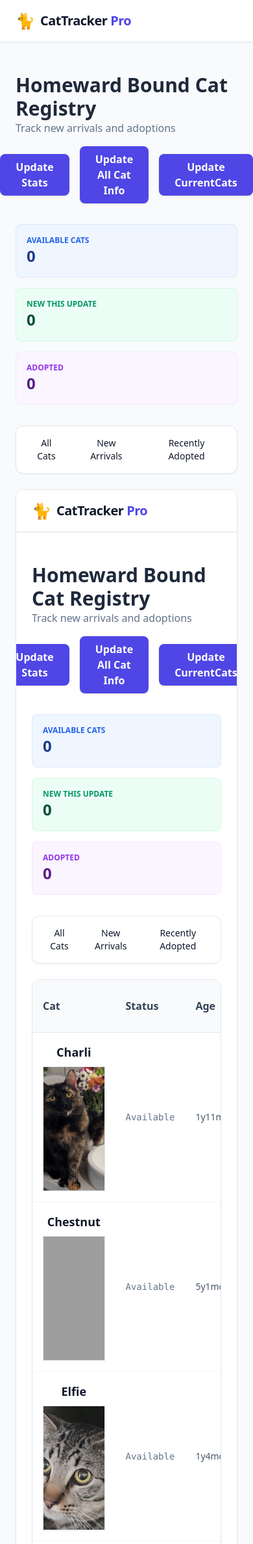
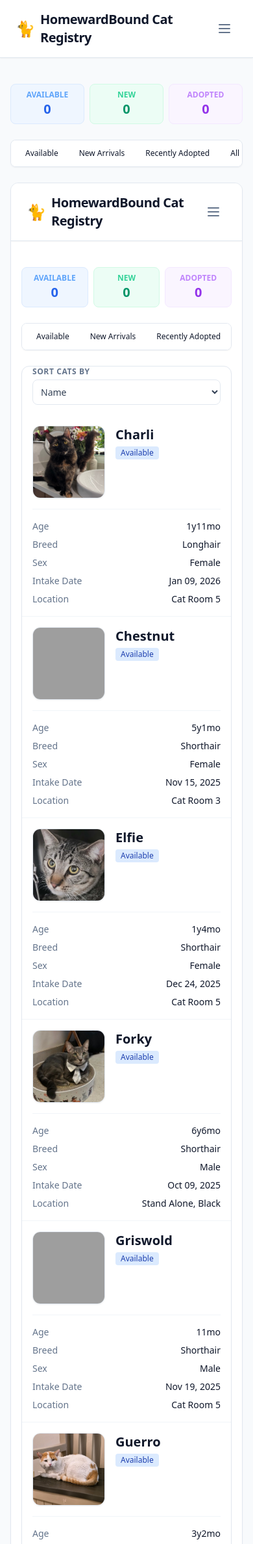
Before and after one commit to timarbuckle/homewardbound, a Django app: page / in a window 390 px wide. Shown: the top 2376 px of the page at 65% size. Run offline with Django 5.2, Linux system fonts and the light colour scheme; data comes from the database, SQL or seed files in the repository; both versions use the stored data as it was after the commit; some libraries are stand-ins or nearby versions; grey boxes are pictures that could not be loaded.

Commit message:
improve mobile view, show all cats, other tweaks

```diff
--- a/hbcats/cats/templates/cats/base.html
+++ b/hbcats/cats/templates/cats/base.html
@@ -1,54 +1,64 @@
 {% load static %}
-
 <!doctype html>
 <html lang="en">
     <head>
         <meta charset="UTF-8" />
         <meta name="viewport" content="width=device-width, initial-scale=1.0" />
         <title>{% block title %}Cat Registry{% endblock %}</title>
-
         <script src="https://cdn.tailwindcss.com"></script>
         <!--
-        <link rel="stylesheet" href="{% static 'cats/css/output.css' %}" />
-        -->
+-        <link rel="stylesheet" href="{% static 'cats/css/output.css' %}" />
+-        -->
 
         <script src="https://unpkg.com/htmx.org@1.9.10"></script>
-
         <style>
-            /* Define how HTMX indicators behave globally */
-            .htmx-indicator {
-                display: none;
-            }
-            .htmx-request .htmx-indicator {
-                display: inline;
-            }
-            .htmx-request.htmx-indicator {
-                display: inline;
-            }
+            .htmx-indicator { display: none; }
+            .htmx-request .htmx-indicator { display: inline; }
+            [x-cloak] { display: none !important; }
         </style>
     </head>
     <body class="bg-slate-50 text-slate-900 min-h-screen">
-        <nav
-            class="bg-white border-b border-slate-200 py-4 mb-6 shadow-sm print:hidden"
-        >
-            <div
-                class="max-w-6xl mx-auto px-6 flex justify-between items-center"
-            >
-                <div class="flex items-center gap-2">
-                    <span class="text-2xl">🐈</span>
-                    <span class="font-bold text-xl tracking-tight"
-                        >CatTracker
-                        <span class="text-indigo-600">Pro</span></span
-                    >
+        <nav class="bg-white border-b border-slate-200 py-4 mb-6 shadow-sm print:hidden">
+            <div class="max-w-6xl mx-auto px-6">
+                <div class="flex justify-between items-center">
+                    <div class="flex items-center gap-2">
+                        <span class="text-2xl">🐈</span>
+                        <span class="font-bold text-xl tracking-tight">
+                            HomewardBound Cat Registry
+                        </span>
+                    </div>
+
+                    <div>
+                        <button id="mobile-menu-toggle" class="text-slate-500 hover:text-indigo-600 p-2">
+                            <svg class="w-6 h-6" fill="none" stroke="currentColor" viewBox="0 0 24 24">
+                                <path id="hamburger-icon" stroke-linecap="round" stroke-linejoin="round" stroke-width="2" d="M4 6h16M4 12h16M4 18h16"></path>
+                            </svg>
+                        </button>
+                    </div>
                 </div>
-                <div
-                    class="hidden md:flex space-x-8 text-sm font-medium text-slate-600"
-                >
-                    <a href="/" class="hover:text-indigo-600">Dashboard</a>
-                    <a href="{% url 'report' %}" class="hover:text-indigo-600"
-                        >Report</a
-                    >
-                    <a href="#" class="hover:text-indigo-600">Settings</a>
+
+                <div id="mobile-menu" class="hidden mt-4 border-t border-slate-100 pt-4 pb-2 space-y-4">
+                    <div class="flex flex-col space-y-2">
+                        <a href="/" class="px-3 py-2 rounded-md text-base font-medium text-slate-600 hover:bg-slate-50">Dashboard</a>
+                        <a href="{% url 'report' %}" class="px-3 py-2 rounded-md text-base font-medium text-slate-600 hover:bg-slate-50">Report</a>
+                        <a href="#" class="px-3 py-2 rounded-md text-base font-medium text-slate-600 hover:bg-slate-50">Settings</a>
+                    </div>
+
+                    <div class="border-t border-slate-100 pt-4 flex flex-col gap-2 px-3">
+                        <p class="text-[10px] font-bold text-slate-400 uppercase tracking-widest px-1">Actions</p>
+                        <button hx-post="{% url 'update_stats' %}" hx-target="#stats-display"
+                                class="w-full text-left py-2 px-3 text-sm font-medium text-indigo-600 hover:bg-indigo-50 rounded-md flex items-center">
+                            <span class="mr-2">↻</span> Update Stats
+                        </button>
+                        <button hx-post="{% url 'update_all_cats' %}" hx-target="#stats-display"
+                                class="w-full text-left py-2 px-3 text-sm font-medium text-indigo-600 hover:bg-indigo-50 rounded-md flex items-center">
+                            <span class="mr-2">↻</span> Update All Info
+                        </button>
+                        <button hx-post="{% url 'update_cats' %}" hx-target="#stats-display"
+                                class="w-full text-left py-2 px-3 text-sm font-medium text-indigo-600 hover:bg-indigo-50 rounded-md flex items-center">
+                            <span class="mr-2">↻</span> Update Current
+                        </button>
+                    </div>
                 </div>
             </div>
         </nav>
@@ -56,6 +66,17 @@
         <main>{% block content %} {% endblock %}</main>
 
         <script>
+            // Toggle logic for the mobile menu
+            const menuBtn = document.getElementById('mobile-menu-toggle');
+            const menu = document.getElementById('mobile-menu');
+            const icon = document.getElementById('hamburger-icon');
+
+            menuBtn.addEventListener('click', () => {
+                const isHidden = menu.classList.toggle('hidden');
+                // Switch icon between Hamburger and X
+                icon.setAttribute('d', isHidden ? 'M4 6h16M4 12h16M4 18h16' : 'M6 18L18 6M6 6l12 12');
+            });
+
             document.body.addEventListener("htmx:configRequest", (event) => {
                 event.detail.headers["X-CSRFToken"] = "{{ csrf_token }}";
             });
--- a/hbcats/cats/templates/cats/cat_table.html
+++ b/hbcats/cats/templates/cats/cat_table.html
@@ -1,122 +1,117 @@
 {% load static %}
-<!--
-<link rel="stylesheet" href="{% static 'cats/css/popup.css' %}" />
-<script src="{% static 'cats/js/popup.js' %}"></script>
--->
 
+<div id="cat-container" class="w-full">
+    <div class="md:hidden mb-4 px-4">
+        <label for="mobile-sort" class="block text-xs font-semibold text-slate-500 uppercase tracking-wider mb-1">
+            Sort Cats By
+        </label>
+        <select
+            id="mobile-sort"
+            class="w-full p-2 bg-white border border-slate-200 rounded-lg text-slate-700 text-sm focus:ring-2 focus:ring-blue-500 outline-none"
+            onchange="htmx.ajax('GET', this.value, {target: '#cat-table', swap: 'innerHTML'})"
+        >
+            <option value="?filter={{ current_filter }}&sort=name&sort_order=asc" {% if current_sort == 'name' %}selected{% endif %}>Name</option>
+            <option value="?filter={{ current_filter }}&sort=status&sort_order=asc" {% if current_sort == 'status' %}selected{% endif %}>Status</option>
+            <option value="?filter={{ current_filter }}&sort=age&sort_order=desc" {% if current_sort == 'age' %}selected{% endif %}>Age (Newest)</option>
+            <option value="?filter={{ current_filter }}&sort=intake_date&sort_order=desc" {% if current_sort == 'intake_date' %}selected{% endif %}>Intake Date</option>
+            <option value="?filter={{ current_filter }}&sort=location&sort_order=asc" {% if current_sort == 'location' %}selected{% endif %}>Location</option>
+        </select>
+    </div>
+
+    <div class="overflow-x-auto">
         <table class="w-full text-left border-collapse" id="cat-table">
-    <thead class="bg-slate-50 border-b border-slate-200">
+            <thead class="hidden md:table-header-group bg-slate-50 border-b border-slate-200">
                 <tr>
                     <th class="p-4 font-semibold text-slate-700">
-                <a hx-get="?filter={{ current_filter }}&sort=name&sort_order={% if current_sort == 'name' and current_sort_order == 'asc' %}desc{% else %}asc{% endif %}" hx-target="#cat-table" hx-swap="innerHTML">
-                    Cat
+                        <a class="cursor-pointer" hx-get="?filter={{ current_filter }}&sort=name&sort_order={% if current_sort == 'name' and current_sort_order == 'asc' %}desc{% else %}asc{% endif %}" hx-target="#cat-table" hx-swap="innerHTML">
+                            Cat {% if current_sort == 'name' %}{% if current_sort_order == 'asc' %}↑{% else %}↓{% endif %}{% endif %}
                         </a>
                     </th>
                     <th class="p-4 font-semibold text-slate-700">
-                <a hx-get="?filter={{ current_filter }}&sort=status&sort_order={% if current_sort == 'status' and current_sort_order == 'asc' %}desc{% else %}asc{% endif %}" hx-target="#cat-table" hx-swap="innerHTML">
-                    Status
+                        <a class="cursor-pointer" hx-get="?filter={{ current_filter }}&sort=age&sort_order={% if current_sort == 'age' and current_sort_order == 'asc' %}desc{% else %}asc{% endif %}" hx-target="#cat-table" hx-swap="innerHTML">
+                            Age {% if current_sort == 'age' %}{% if current_sort_order == 'asc' %}↑{% else %}↓{% endif %}{% endif %}
                         </a>
                     </th>
                     <th class="p-4 font-semibold text-slate-700">
-                <a hx-get="?filter={{ current_filter }}&sort=age&sort_order={% if current_sort == 'age' and current_sort_order == 'asc' %}desc{% else %}asc{% endif %}" hx-target="#cat-table" hx-swap="innerHTML">
-                    Age
+                        <a class="cursor-pointer" hx-get="?filter={{ current_filter }}&sort=status&sort_order={% if current_sort == 'status' and current_sort_order == 'asc' %}desc{% else %}asc{% endif %}" hx-target="#cat-table" hx-swap="innerHTML">
+                            Status {% if current_sort == 'status' %}{% if current_sort_order == 'asc' %}↑{% else %}↓{% endif %}{% endif %}
                         </a>
                     </th>
-            <th class="p-4 font-semibold text-slate-700">
-                <a hx-get="?filter={{ current_filter }}&sort=intake_date&sort_order={% if current_sort == 'intake_date' and current_sort_order == 'asc' %}desc{% else %}asc{% endif %}" hx-target="#cat-table" hx-swap="innerHTML">
-                    Intake Date
+                    <th class="p-4 font-semibold text-slate-700 whitespace-nowrap">
+                        <a class="cursor-pointer" hx-get="?filter={{ current_filter }}&sort=intake_date&sort_order={% if current_sort == 'intake_date' and current_sort_order == 'asc' %}desc{% else %}asc{% endif %}" hx-target="#cat-table" hx-swap="innerHTML">
+                            Intake Date {% if current_sort == 'intake_date' %}{% if current_sort_order == 'asc' %}↑{% else %}↓{% endif %}{% endif %}
                         </a>
                     </th>
-            <th class="p-4 font-semibold text-slate-700">
-                <a hx-get="?filter={{ current_filter }}&sort=sex&sort_order={% if current_sort == 'sex' and current_sort_order == 'asc' %}desc{% else %}asc{% endif %}" hx-target="#cat-table" hx-swap="innerHTML">
-                    Sex
-                </a>
-            </th>
-            <th class="p-4 font-semibold text-slate-700">
-                <a hx-get="?filter={{ current_filter }}&sort=breed&sort_order={% if current_sort == 'breed' and current_sort_order == 'asc' %}desc{% else %}asc{% endif %}" hx-target="#cat-table" hx-swap="innerHTML">
-                    Breed
-                </a>
-            </th>
-            <th class="p-4 font-semibold text-slate-700">
-                <a hx-get="?filter={{ current_filter }}&sort=primary_color&sort_order={% if current_sort == 'primary_color' and current_sort_order == 'asc' %}desc{% else %}asc{% endif %}" hx-target="#cat-table" hx-swap="innerHTML">
-                    Primary Color
-                </a>
-            </th>
-            <th class="p-4 font-semibold text-slate-700">
-                <a hx-get="?filter={{ current_filter }}&sort=location&sort_order={% if current_sort == 'location' and current_sort_order == 'asc' %}desc{% else %}asc{% endif %}" hx-target="#cat-table" hx-swap="innerHTML">
-                    Location
-                </a>
-            </th>
-            <!--
-            <th class="p-4 font-semibold text-slate-700">
-                <a hx-get="?filter={{ current_filter }}&sort=first_seen&sort_order={% if current_sort == 'first_seen' and current_sort_order == 'asc' %}desc{% else %}asc{% endif %}" hx-target="#cat-table" hx-swap="innerHTML">
-                    First Seen
-                </a>
-            </th>
-            <th class="p-4 font-semibold text-slate-700">
-                <a hx-get="?filter={{ current_filter }}&sort=last_seen&sort_order={% if current_sort == 'last_seen' and current_sort_order == 'asc' %}desc{% else %}asc{% endif %}" hx-target="#cat-table" hx-swap="innerHTML">
-                    Last Seen
-                </a>
-            </th>
-            <th class="p-4 font-semibold text-slate-700">
-                <a hx-get="?filter={{ current_filter }}&sort=last_updated&sort_order={% if current_sort == 'last_updated' and current_sort_order == 'asc' %}desc{% else %}asc{% endif %}" hx-target="#cat-table" hx-swap="innerHTML">
-                    Last Updated
-                </a>
-            </th>
-            -->
+                    <th class="p-4 font-semibold text-slate-700">Sex</th>
+                    <th class="p-4 font-semibold text-slate-700">Breed</th>
+                    <th class="p-4 font-semibold text-slate-700">Location</th>
                 </tr>
             </thead>
-    <tbody id="cat-table-body" class="divide-y divide-slate-100">
+
+            <tbody id="cat-table-body" class="divide-y divide-slate-100 block md:table-row-group">
                 {% for cat in cats %}
-        <!--
-        <tr class="hover:bg-slate-50 transition hover-container" data-image-url="{{ cat.image.url }}">
-        -->
-        <tr>
-            <td class="p-4 flex flex-col items-center gap-2">
-                <span class="font-bold text-lg text-slate-900 text-center">{{ cat.name }}</span>
+                <tr class="flex flex-col p-4 md:p-0 md:table-row hover:bg-slate-50 transition">
+                    <td class="p-0 md:p-4 block md:table-cell">
+                        <div class="flex items-start gap-4 md:flex-col md:items-center md:gap-2">
                             <img
                                 src="/media/{{ cat.image.name }}"
-                    class="w-48 h-48 square-full object-cover border border-slate-200 shadow-sm thumbnail"
-                    alt="Thumbnail"
+                                class="w-28 h-28 md:w-48 md:h-48 rounded-xl md:rounded-none object-cover border border-slate-200 shadow-sm"
+                                alt="{{ cat.name }}"
                             />
+                            <div class="flex flex-col">
+                                <span class="font-bold text-xl md:text-lg text-slate-900 md:text-center">{{ cat.name }}</span>
+                                <span class="md:hidden inline-flex items-center w-fit px-2 py-0.5 rounded text-xs font-medium bg-blue-100 text-blue-800 mt-1">
+                                    {{ cat.get_status_display }}
+                                </span>
+                            </div>
+                        </div>
                     </td>
-            <td class="p-4 text-slate-500 font-mono text-sm">
+
+                    <td class="block md:table-cell p-0 md:p-4 mt-4 md:mt-0">
+                        <div class="grid grid-cols-2 gap-y-2 text-sm md:hidden border-t border-slate-100 pt-4">
+                            <div class="text-slate-500">Age</div>
+                            <div class="text-slate-900 font-medium text-right">{{ cat.age }}</div>
+
+                            <div class="text-slate-500">Breed</div>
+                            <div class="text-slate-900 font-medium text-right">{{ cat.clean_breed }}</div>
+
+                            <div class="text-slate-500">Sex</div>
+                            <div class="text-slate-900 font-medium text-right">{{ cat.sex }}</div>
+
+                            <div class="text-slate-500">Intake Date</div>
+                            <div class="text-slate-900 font-medium text-right">{{ cat.intake_date|date:"M d, Y" }}</div>
+
+                            <div class="text-slate-500">Location</div>
+                            <div class="text-slate-900 font-medium text-right">{{ cat.location }}</div>
+                        </div>
+
+                        <span class="hidden md:inline text-slate-600 text-sm">{{ cat.age }}</span>
+                    </td>
+
+                    <td class="hidden md:table-cell p-4 text-slate-500 font-mono text-sm">
                         {{ cat.get_status_display }}
                     </td>
-            <td class="p-4 text-slate-600 text-sm">
-                {{ cat.age }}
-            </td>
-            <td class="p-4 text-slate-600 text-sm">
+                    <td class="hidden md:table-cell p-4 text-slate-600 text-sm">
                         {{ cat.intake_date|date:"M d, Y" }}
                     </td>
-            <td class="p-4 text-slate-500 font-mono text-sm">{{ cat.sex }}</td>
-            <td class="p-4 text-slate-500 font-mono text-sm">
+                    <td class="hidden md:table-cell p-4 text-slate-500 font-mono text-sm">
+                        {{ cat.sex }}
+                    </td>
+                    <td class="hidden md:table-cell p-4 text-slate-500 font-mono text-sm">
                         {{ cat.clean_breed }}
                     </td>
-            <td class="p-4 text-slate-500 font-mono text-sm">
-                {{ cat.primary_color }}
-            </td>
-            <td class="p-4 text-slate-500 font-mono text-sm">
+                    <td class="hidden md:table-cell p-4 text-slate-500 font-mono text-sm">
                         {{ cat.location }}
                     </td>
-            <!--
-            <td class="p-4 text-slate-600 text-sm">
-                {{ cat.first_seen|date:"M d, Y" }}
-            </td>
-            <td class="p-4 text-slate-600 text-sm">
-                {{ cat.last_seen|date:"M d, Y" }}
-            </td>
-            <td class="p-4 text-slate-600 text-sm italic">
-                {{ cat.last_updated|timesince }} ago
-            </td>
-            -->
                 </tr>
                 {% empty %}
                 <tr>
-            <td colspan="11" class="p-8 text-center text-slate-400">
+                    <td colspan="7" class="p-8 text-center text-slate-400">
                         No cats found in this category.
                     </td>
                 </tr>
                 {% endfor %}
             </tbody>
         </table>
+    </div>
+</div>
--- a/hbcats/cats/templates/cats/dashboard.html
+++ b/hbcats/cats/templates/cats/dashboard.html
@@ -1,110 +1,58 @@
 {% extends 'cats/base.html' %} {% block content %}
-<div class="max-w-6xl mx-auto p-6">
-    <div
-        class="flex flex-col md:flex-row justify-between items-center mb-8 gap-4"
-    >
-        <div>
-            <h1 class="text-3xl font-bold text-slate-800">
-                Homeward Bound Cat Registry
-            </h1>
-            <p class="text-slate-500">Track new arrivals and adoptions</p>
-        </div>
-
-        <div class="flex items-center gap-4">
-            <button
-                hx-post="{% url 'update_stats' %}"
-                hx-target="#stats-display"
-                hx-indicator="#update-spinner"
-                class="bg-indigo-600 hover:bg-indigo-700 text-white font-semibold py-2 px-6 rounded-lg shadow transition flex items-center"
-            >
-                <span
-                    id="update-spinner"
-                    class="htmx-indicator animate-spin mr-2"
-                    >↻</span
-                >
-                Update Stats
-            </button>
-            <button
-                hx-post="{% url 'update_all_cats' %}"
-                hx-target="#stats-display"
-                hx-indicator="#update-spinner"
-                class="bg-indigo-600 hover:bg-indigo-700 text-white font-semibold py-2 px-6 rounded-lg shadow transition flex items-center"
-            >
-                <span
-                    id="update-spinner"
-                    class="htmx-indicator animate-spin mr-2"
-                    >↻</span
-                >
-                Update All Cat Info
-            </button>
-            <button
-                hx-post="{% url 'update_cats' %}"
-                hx-target="#stats-display"
-                hx-indicator="#update-spinner"
-                class="bg-indigo-600 hover:bg-indigo-700 text-white font-semibold py-2 px-6 rounded-lg shadow transition flex items-center"
-            >
-                <span
-                    id="update-spinner"
-                    class="htmx-indicator animate-spin mr-2"
-                    >↻</span
-                >
-                Update CurrentCats
-            </button>
-        </div>
-    </div>
+<div class="max-w-6xl mx-auto p-4 md:p-6 flex flex-col items-center">
 
     <div
         id="stats-display"
-        class="grid grid-cols-1 md:grid-cols-3 gap-4 mb-8"
+        class="w-full grid grid-cols-3 gap-2 md:gap-4 mb-6 text-center"
         hx-post="{% url 'update_stats' %}"
         hx-trigger="refreshStats from:body"
         >
         {% include 'cats/stats_bar.html' %}
     </div>
 
-    <div
-        class="flex bg-white p-2 rounded-xl shadow-sm mb-6 w-fit border border-slate-200"
-    >
+    <div class="flex justify-center w-full mb-6">
+        <div class="flex bg-white p-1.5 rounded-lg shadow-sm border border-slate-200 overflow-x-auto w-fit">
             <button
                 hx-get="{% url 'cat_list' %}?filter=all&sort={{ current_sort }}&sort_order={{ current_sort_order }}"
                 hx-target="#cat-table"
-            class="px-4 py-2 rounded-lg text-sm font-medium hover:bg-slate-100 focus:bg-indigo-100 focus:text-indigo-700"
+                class="px-4 py-1.5 rounded-md text-xs font-medium hover:bg-slate-100 focus:bg-indigo-100 focus:text-indigo-700 whitespace-nowrap"
             >
-            All Cats
+                Available
             </button>
             <button
                 hx-get="{% url 'cat_list' %}?filter=new&sort={{ current_sort }}&sort_order={{ current_sort_order }}"
                 hx-target="#cat-table"
-            class="px-4 py-2 rounded-lg text-sm font-medium hover:bg-slate-100 focus:bg-indigo-100 focus:text-indigo-700"
+                class="px-4 py-1.5 rounded-md text-xs font-medium hover:bg-slate-100 focus:bg-indigo-100 focus:text-indigo-700 whitespace-nowrap"
             >
                 New Arrivals
             </button>
             <button
                 hx-get="{% url 'cat_list' %}?filter=adopted&sort={{ current_sort }}&sort_order={{ current_sort_order }}"
                 hx-target="#cat-table"
-            class="px-4 py-2 rounded-lg text-sm font-medium hover:bg-slate-100 focus:bg-indigo-100 focus:text-indigo-700"
+                class="px-4 py-1.5 rounded-md text-xs font-medium hover:bg-slate-100 focus:bg-indigo-100 focus:text-indigo-700 whitespace-nowrap"
             >
                 Recently Adopted
             </button>
+            <button
+                hx-get="{% url 'cat_list' %}?filter=none&sort={{ current_sort }}&sort_order={{ current_sort_order }}"
+                hx-target="#cat-table"
+                class="px-4 py-1.5 rounded-md text-xs font-medium hover:bg-slate-100 focus:bg-indigo-100 focus:text-indigo-700 whitespace-nowrap"
+            >
+               All
+            </button>
+        </div>
     </div>
 
-    <div
-        class="bg-white rounded-xl shadow-sm border border-slate-200 overflow-hidden"
-    >
+    <div class="w-full bg-white rounded-xl shadow-sm border border-slate-200 overflow-hidden">
         <div id="cat-table">{% include 'cats/cat_table.html' %}</div>
     </div>
 </div>
 
 <script>
     document.addEventListener("DOMContentLoaded", function () {
-        // Trigger an HTMX request to load all cats on page load
         const catTable = document.querySelector("#cat-table");
         if (catTable) {
-            htmx.ajax(
-                "GET",
-                "{% url 'cat_list' %}?filter=all&sort=name&sort_order=asc",
-                "#cat-table",
-            );
+            htmx.ajax("GET", "{% url 'cat_list' %}?filter=all&sort=name&sort_order=asc", "#cat-table");
         }
     });
 </script>
--- a/hbcats/cats/templates/cats/stats_bar.html
+++ b/hbcats/cats/templates/cats/stats_bar.html
@@ -1,12 +1,12 @@
-<div class="bg-blue-50 p-4 rounded-lg border border-blue-100">
-    <p class="text-blue-600 text-xs uppercase font-bold">Available Cats</p>
-    <p class="text-2xl font-black text-blue-900">{{ total_cats|default:"0" }}</p>
+<div class="bg-blue-50 p-2 rounded-lg border border-blue-100">
+    <p class="text-blue-400 text-xs uppercase font-bold">Available</p>
+    <p class="text-xl font-black text-blue-600">{{ total_cats|default:"0" }}</p>
 </div>
-<div class="bg-emerald-50 p-4 rounded-lg border border-emerald-100">
-    <p class="text-emerald-600 text-xs uppercase font-bold">New This Update</p>
-    <p class="text-2xl font-black text-emerald-900">{{ new_cats|default:"0" }}</p>
+<div class="bg-emerald-50 p-2 rounded-lg border border-emerald-100">
+    <p class="text-emerald-400 text-xs uppercase font-bold">New</p>
+    <p class="text-xl font-black text-emerald-600">{{ new_cats|default:"0" }}</p>
 </div>
-<div class="bg-purple-50 p-4 rounded-lg border border-purple-100">
-    <p class="text-purple-600 text-xs uppercase font-bold">Adopted</p>
-    <p class="text-2xl font-black text-purple-900">{{ adopted_cats|default:"0" }}</p>
+<div class="bg-purple-50 p-2 rounded-lg border border-purple-100">
+    <p class="text-purple-400 text-xs uppercase font-bold">Adopted</p>
+    <p class="text-xl font-black text-purple-600">{{ adopted_cats|default:"0" }}</p>
 </div>
--- a/hbcats/cats/views.py
+++ b/hbcats/cats/views.py
@@ -54,6 +54,8 @@ def cat_list_view(request):
         )
     elif filter_type == "adopted":
         cats = Cat.objects.recent().filter(status=CatStatus.ADOPTED)
+    elif filter_type == "none":
+        cats = Cat.objects.all()
     else:
         cats = Cat.objects.filter(
             Q(status=CatStatus.AVAILABLE) | Q(status=CatStatus.NEW)
```
Also changed, not shown: hbcats/db.sqlite3. Lines whose indentation alone changed are shown as unchanged.
